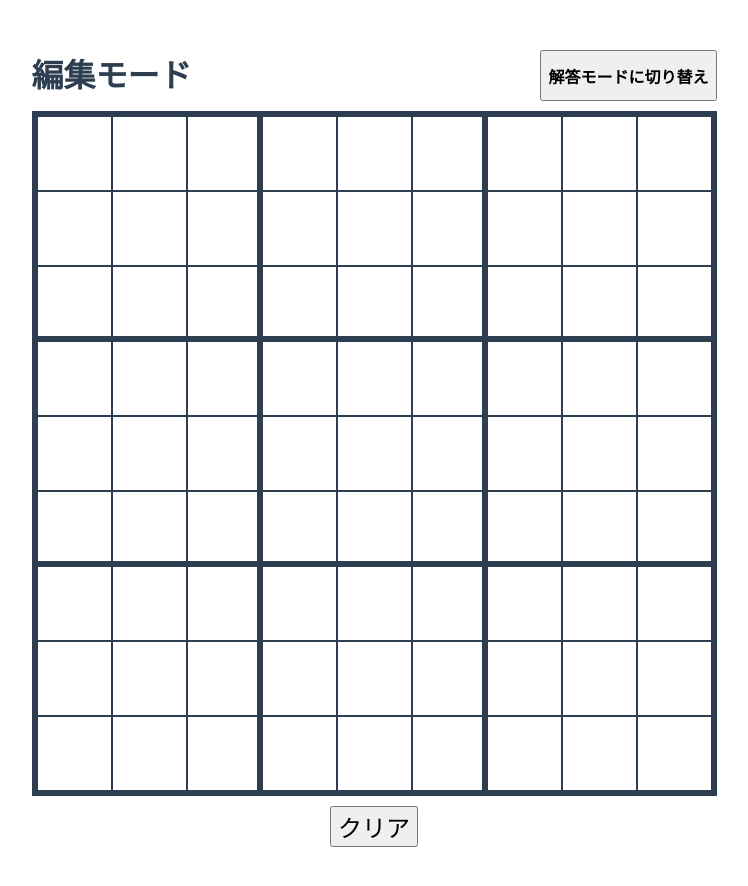
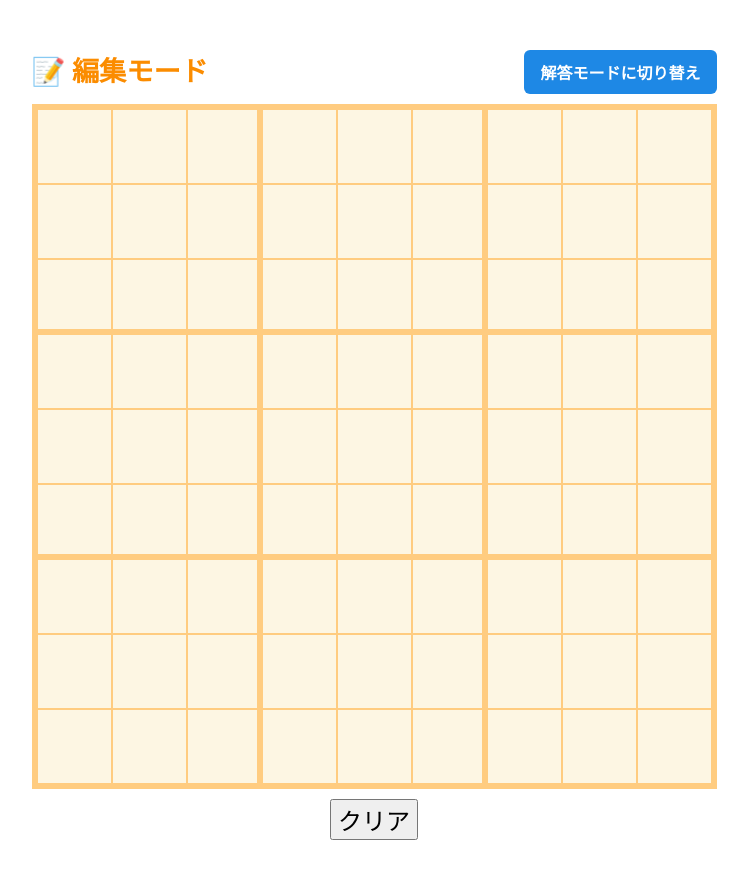
Before and after one commit to wai-doi/sudoku-board, a Vue app: page / in a window 1280 px wide. Shown: the top 886 px of the page, without its empty margins (266-1014 px from the left). Built offline with nearby package versions, Linux system fonts and the light colour scheme; the HTML template or start-up script is replaced by a standard one.

Commit message:
Apply UI styling for modes

```diff
--- a/src/components/GameMode.vue
+++ b/src/components/GameMode.vue
@@ -1,20 +1,26 @@
 <script setup lang="ts">
+import { computed } from 'vue'
 import type { Mode } from '../type'
-defineProps<{
+const props = defineProps<{
   mode: Mode
 }>()
 
 const emit = defineEmits<{
   'switch-mode': []
 }>()
+
+const modeClass = computed(() => ({
+  'edit-mode': props.mode === 'edit',
+  'solve-mode': props.mode === 'solve',
+}))
 </script>
 
 <template>
   <div class="mode-container">
-    <span class="mode-text">
-      {{ mode === 'edit' ? '編集モード' : '解答モード' }}
+    <span class="mode-text" :class="modeClass">
+      {{ mode === 'edit' ? '📝 編集モード' : '🧩 解答モード' }}
     </span>
-    <button class="switch-mode-button" @click="() => emit('switch-mode')">
+    <button class="switch-mode-button" :class="modeClass" @click="() => emit('switch-mode')">
       {{ mode === 'edit' ? '解答モード' : '編集モード' }}に切り替え
     </button>
   </div>
@@ -22,14 +28,43 @@ const emit = defineEmits<{
 
 <style scoped>
 .mode-text {
-  font-size: 2rem;
+  font-size: 1.7rem;
   font-weight: bold;
 }
 
+.mode-text.edit-mode {
+  color: #fb8c00;
+}
+
+.mode-text.solve-mode {
+  color: #1e88e5;
+}
+
 .switch-mode-button {
+  padding: 10px 16px;
   font-size: 1rem;
   font-weight: bold;
+  color: white;
   cursor: pointer;
+  border: none;
+  border-radius: 6px;
+  transition: background-color 0.3s ease;
+}
+
+.switch-mode-button.edit-mode {
+  background-color: #1e88e5;
+}
+
+.switch-mode-button.edit-mode:hover {
+  background-color: #1565c0;
+}
+
+.switch-mode-button.solve-mode {
+  background-color: #fb8c00;
+}
+
+.switch-mode-button.solve-mode:hover {
+  background-color: #ef6c00;
 }
 
 .mode-container {
--- a/src/components/NumberBoard.vue
+++ b/src/components/NumberBoard.vue
@@ -1,5 +1,5 @@
 <script setup lang="ts">
-import { inject, onBeforeUnmount, onMounted, ref, toRaw, type Ref } from 'vue'
+import { computed, inject, onBeforeUnmount, onMounted, ref, toRaw, type Ref } from 'vue'
 import NumberCell from './NumberCell.vue'
 import type { Board, Cell, Mode } from '../type'
 
@@ -79,10 +79,15 @@ function isSelectedCell(id: string): boolean {
 function updateSelectedCell(id: string): void {
   selectedCellId.value = id == selectedCellId.value ? null : id
 }
+
+const boardContainerClass = computed(() => ({
+  'edit-mode': mode?.value === 'edit',
+  'solve-mode': mode?.value === 'solve',
+}))
 </script>
 
 <template>
-  <div class="board-container">
+  <div class="board-container" :class="boardContainerClass">
     <div v-for="(row, rowIndex) in board" :key="rowIndex" class="row">
       <NumberCell
         v-for="(cell, cellIndex) in row"
@@ -98,6 +103,17 @@ function updateSelectedCell(id: string): void {
 <style scoped>
 .board-container {
   border: 5px solid;
+  transition: background-color 0.3s ease;
+}
+
+.edit-mode {
+  background-color: #fdf6e3;
+  border-color: #ffcc80;
+}
+
+.solve-mode {
+  background-color: #e3f2fd;
+  border-color: #90caf9;
 }
 
 .row {
--- a/src/components/NumberCell.vue
+++ b/src/components/NumberCell.vue
@@ -1,16 +1,20 @@
 <script setup lang="ts">
-import { computed } from 'vue'
-import type { Cell } from '../type'
+import { computed, inject, type Ref } from 'vue'
+import type { Cell, Mode } from '../type'
 
 const props = defineProps<{
   cell: Cell
   selected: boolean
 }>()
 
+const mode = inject<Ref<Mode>>('mode')
+
 const cellClass = computed(() => ({
   'border-bottom-thick': (props.cell.row + 1) % 3 === 0 && props.cell.row !== 8,
   'border-right-thick': (props.cell.col + 1) % 3 === 0 && props.cell.col !== 8,
   'cell-selected': props.selected,
+  'edit-mode': mode?.value === 'edit',
+  'solve-mode': mode?.value === 'solve',
 }))
 
 const cellValueClass = computed(() => ({
@@ -63,8 +67,16 @@ const cellValueClass = computed(() => ({
   border-right: 5px solid;
 }
 
+.edit-mode {
+  border-color: #ffcc80;
+}
+
+.solve-mode {
+  border-color: #90caf9;
+}
+
 .cell-selected {
-  background-color: lightgray;
+  background-color: lightgray !important;
 }
 
 .cell-readonly {
```
